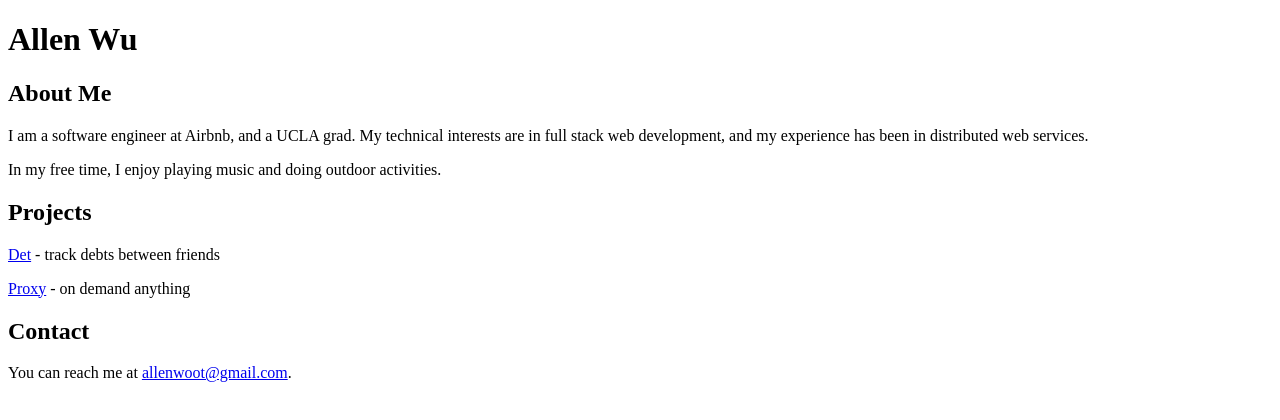
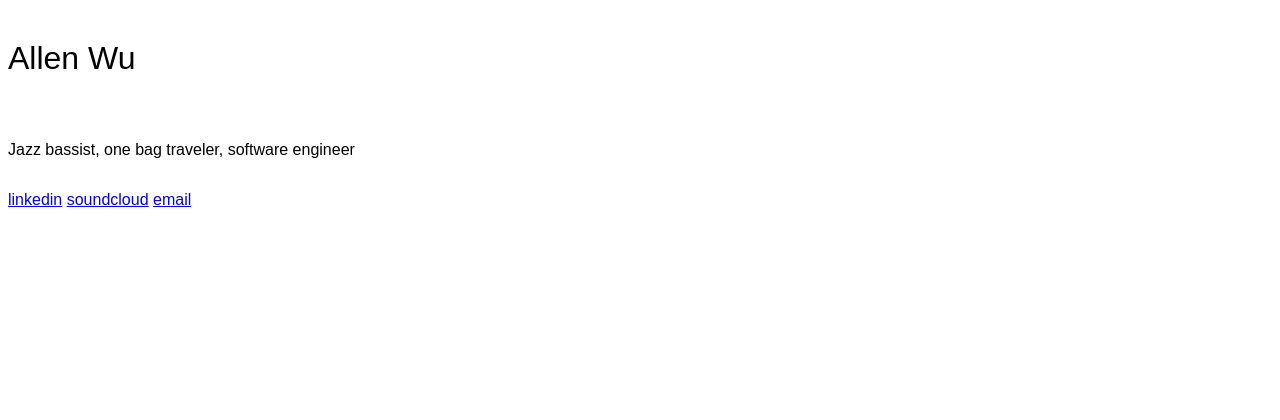
Before and after one commit to allenwoot/allenwoot.github.io, a plain HTML site: page index.html in a window 1280 px wide. Drawn offline with Linux system fonts and the light colour scheme.

Commit message:
Update homepage

```diff
--- a/index.html
+++ b/index.html
@@ -3,27 +3,16 @@
 <head>
   <title>Allen Wu</title>
 </head>
-<body>
-  <h1>Allen Wu</h1>
-  <h2>About Me</h2>
-  <p>
-    I am a software engineer at Airbnb, and a UCLA grad.
-    My technical interests are in full stack web development,
-    and my experience has been in distributed web services.
-  </p>
-  <p>
-    In my free time, I enjoy playing music and doing outdoor activities.
-  </p>
-  <h2>Projects</h2>
-  <p>
-    <a href="det.html">Det</a> - track debts between friends
-  </p>
-  <p>
-    <a href="proxy.html">Proxy</a> - on demand anything
-  </p>
-  <h2>Contact</h2>
-  <p>
-    You can reach me at <a href="mailto:allenwoot@gmail.com">allenwoot@gmail.com</a>.
-  </p>
+
+<body style="font-family: sans-serif">
+  <div style="font-size: 32px; margin-top: 40px">Allen Wu</div>
+  <div style="margin-top: 64px">
+    Jazz bassist, one bag traveler, software engineer
+  </div>
+  <div style="margin-top: 32px">
+    <a href="https://www.linkedin.com/in/allenwoot/">linkedin<a>
+    <a href="https://soundcloud.com/allenwoot">soundcloud</a>
+    <a href="mailto:allen@allenwoot.com">email</a>
+  </div>
 </body
 </html>
```
